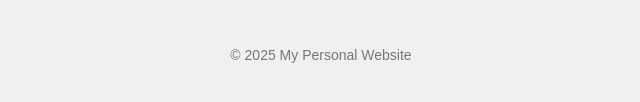
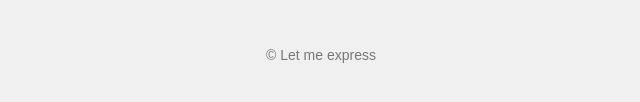
Before and after one commit to Arunydvvv/Myself, a plain HTML site: page index.html in a window 1280 px wide. Shown: the part 218-320 px from the top of the page, 319-959 px from the left. Drawn offline with Linux system fonts and the light colour scheme.

Commit message:
Update index.html

```diff
--- a/index.html
+++ b/index.html
@@ -22,7 +22,7 @@
     </section>
 
     <footer>
-        <p>&copy; 2025 My Personal Website</p>
+        <p>&copy; Let me express</p>
     </footer>
 
     <script src="script.js"></script>
```
